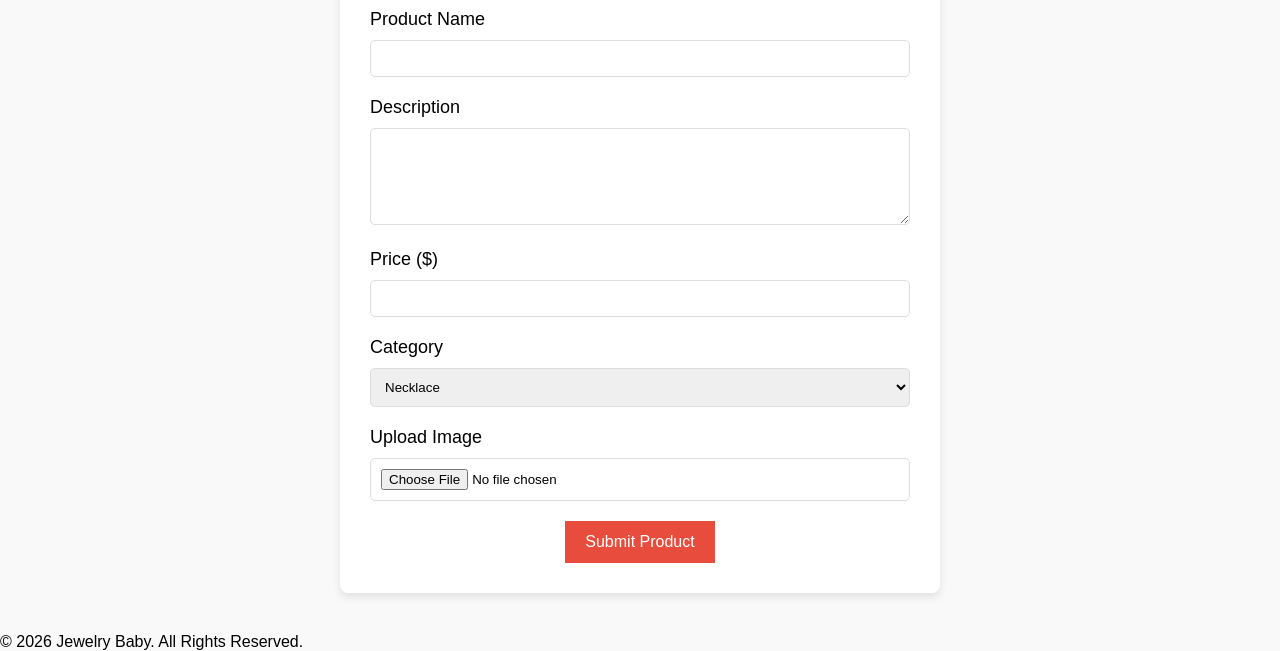
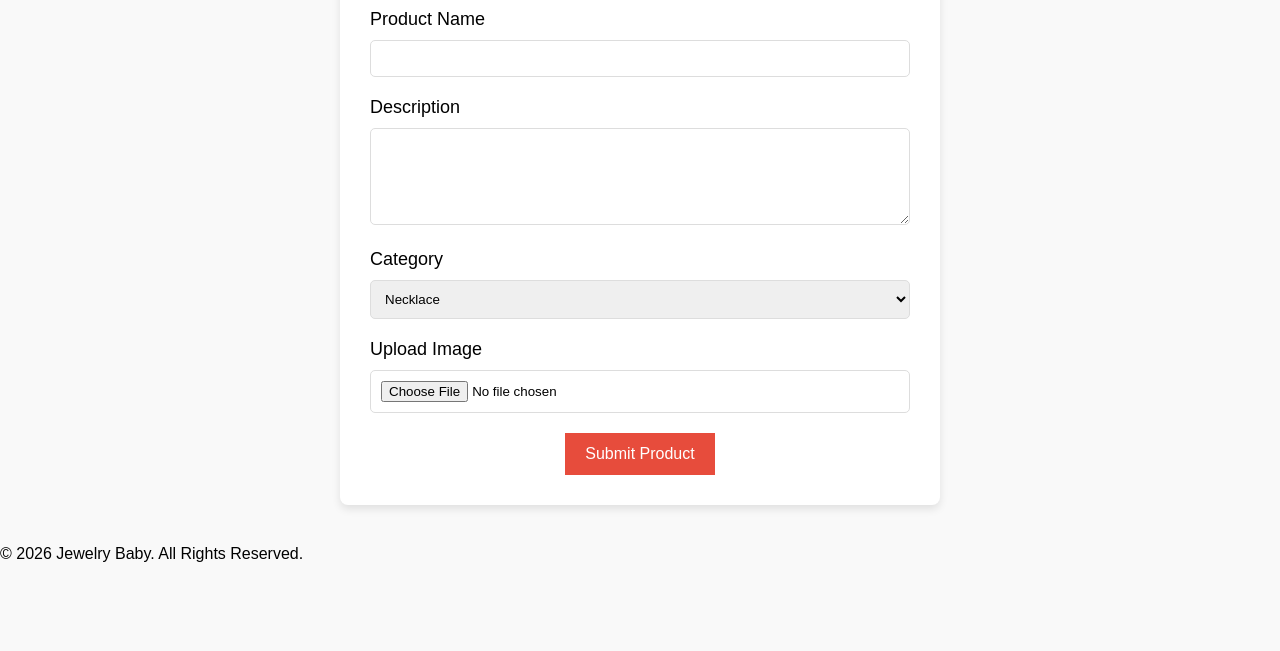
Before and after one commit to pudc95/Enter-Jewelry-Information, a plain HTML site: page index.html in a window 1280 px wide. Shown: the part 166-817 px from the top of the page. Drawn offline with Linux system fonts and the light colour scheme.

Commit message:
Update index.html

```diff
--- a/index.html
+++ b/index.html
@@ -31,9 +31,6 @@
       <label for="product-description">Description</label>
       <textarea id="product-description" name="product-description" rows="5" required></textarea>
 
-      <label for="product-price">Price ($)</label>
-      <input type="number" id="product-price" name="product-price" required>
-
       <label for="product-category">Category</label>
       <select id="product-category" name="product-category" required>
         <option value="necklace">Necklace</option>
```
